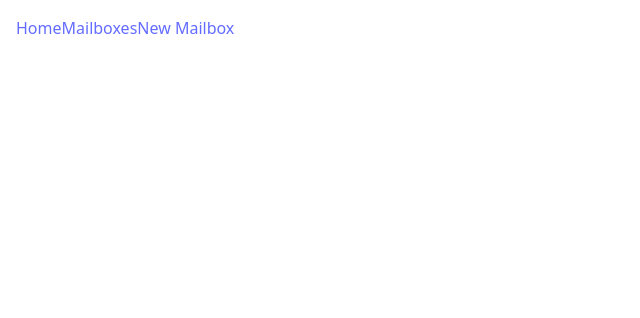
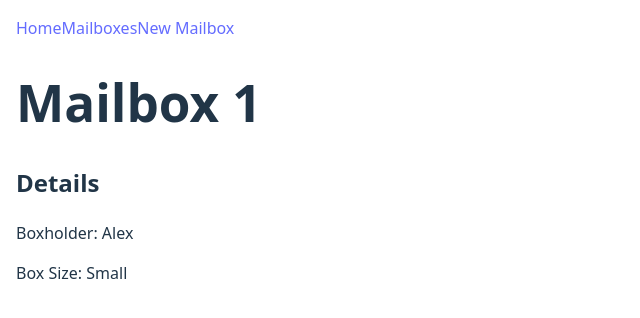
Before and after one commit to CodingSea/react-router-dom-lab, a React (Vite) app: page /mailboxes/1 in a window 1280 px wide. Shown: the top 318 px of the page, without its empty margins (0-640 px from the left). Built offline with nearby package versions, Linux system fonts and the light colour scheme.

Commit message:
completed Mailbox details page

```diff
--- a/src/App.jsx
+++ b/src/App.jsx
@@ -9,6 +9,7 @@ import { useState } from "react";
 const App = () =>
 {
   const [mailboxes, setMailboxes] = useState([{ _id: 1, boxSize: 'Small', boxOwner: 'Alex' }, { _id: 2, boxSize: 'Large', boxOwner: 'Ahmed' }]);
+  const [mailbox, setMailboxe] = useState({});
 
   function addBox()
   {
@@ -24,7 +25,7 @@ const App = () =>
           <Route path="/" element={<Home />}>Home</Route>
           <Route path="/mailboxes" element={<MailboxList mailboxes={mailboxes} />}>Mailboxes</Route>
           <Route path="/new-mailbox" element={<MailboxForm mailboxes={mailboxes} addBox={addBox} />}>New Mailbox</Route>
-          <Route path="/mailboxes/:id" element={<MailboxDetails />} />
+          <Route path="/mailboxes/:id" element={<MailboxDetails mailboxes={mailboxes} />} />
         </Routes>
       </>
     </Router>
--- a/src/components/MailboxDetails/MailboxDetails.jsx
+++ b/src/components/MailboxDetails/MailboxDetails.jsx
@@ -1,9 +1,16 @@
-function MailboxDetails()
+import { useParams } from "react-router";
+
+function MailboxDetails({ mailboxes })
 {
+    const params = useParams();
+    const selectedMailbox = mailboxes.find(x => x._id === Number(params.id));
 
     return (
         <>
-
+            <h1>{`Mailbox ${Number(params.id)}`}</h1>
+            <h2>Details</h2>
+            <p>Boxholder: {selectedMailbox.boxOwner}</p>
+            <p>Box Size: {selectedMailbox.boxSize}</p>
         </>
     )
 }
--- a/src/components/MailboxList/MailboxList.jsx
+++ b/src/components/MailboxList/MailboxList.jsx
@@ -13,7 +13,7 @@ function MailboxList({ mailboxes })
                     {
                         return (
                             <>
-                                <Link to={`/mailboxes/${box._id}`}>{ box.boxOwner }</Link>
+                                <Link to={`/mailboxes/${box._id}`}>Mailbox { box._id } </Link>
                             </>
                         )
                     })
```
